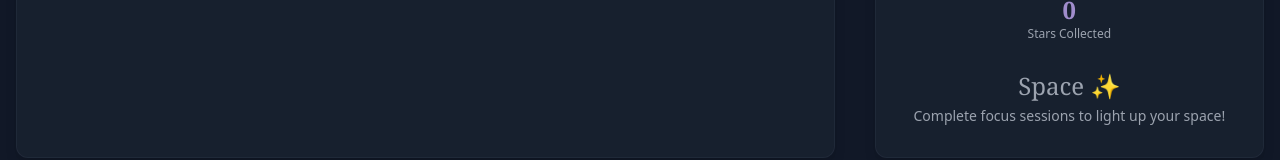
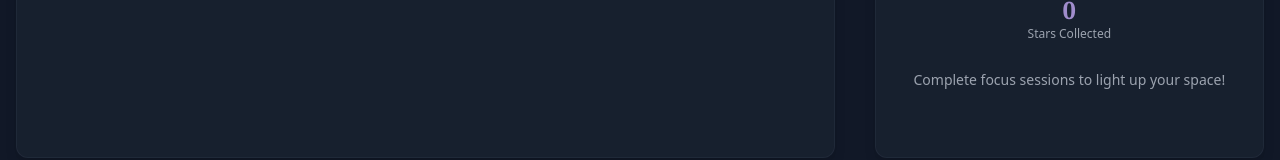
Before and after one commit to AbhinavXDayal/Timer, a React (Create React App) app in the folder study-tracker/: page / in a window 1280 px wide. Shown: the part 602-762 px from the top of the page. Built offline with nearby package versions, Linux system fonts and the light colour scheme.

Commit message:
Update message here

```diff
--- a/study-tracker/src/App.tsx
+++ b/study-tracker/src/App.tsx
@@ -888,7 +888,6 @@ const App: React.FC = () => {
 
               {forest.length === 0 && (
                 <div className="text-center text-gray-400 py-4 flex-1 flex flex-col justify-center">
-                  <div className="text-2xl mb-1 font-serif">Space ✨</div>
                   <div className="text-sm font-sans">{showWelcomeMessages ? "Complete focus sessions to light up your space!" : ""}</div>
             </div>
           )}
```
